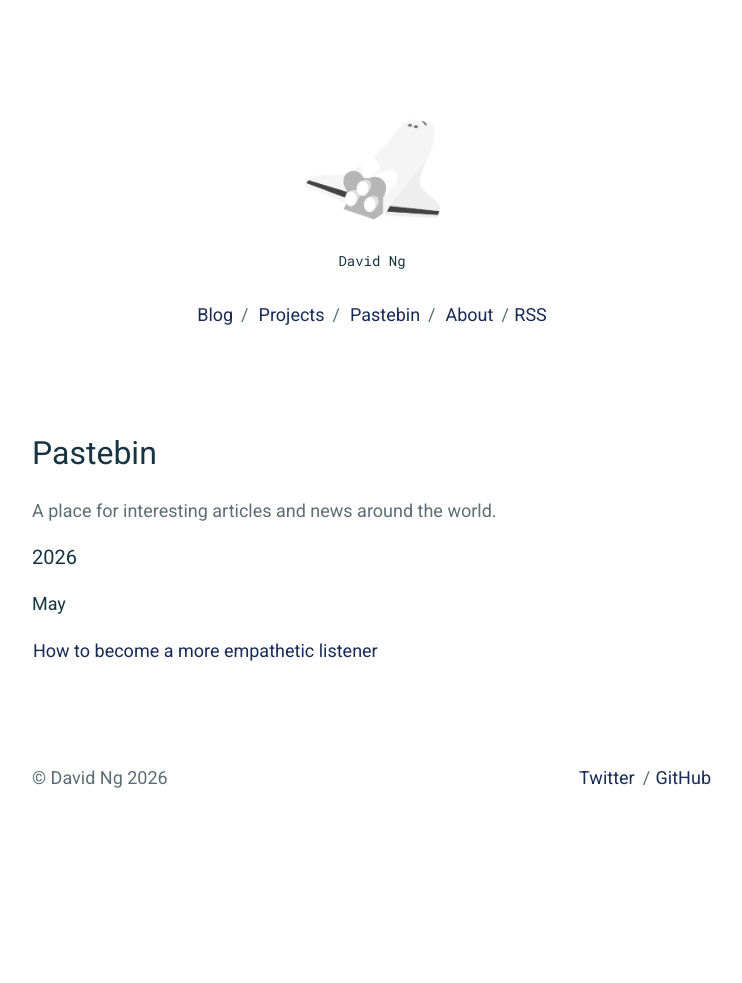
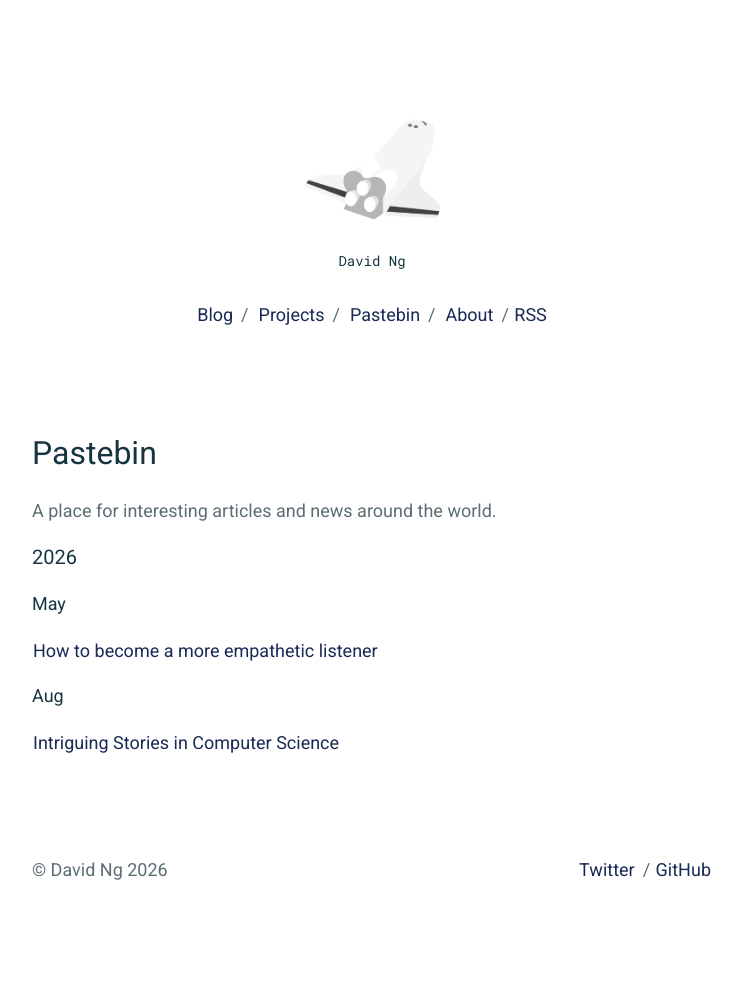
Before and after one commit to david90/paper, a Jekyll site: the page built from _pages/links.md, in a window 1280 px wide. Shown: the whole page, without its empty margins (268-1010 px from the left). Built offline with Jekyll 4.4.1, drawn with Linux system fonts in a browser that asks for light colours; before the commit the page ends 900 px from its top, so only the background shows below that.

Commit message:
Update links.md

```diff
--- a/_pages/links.md
+++ b/_pages/links.md
@@ -10,3 +10,8 @@ A place for interesting articles and news around the world.
 
 #### May
 [How to become a more empathetic listener](https://hbr.org/2024/04/how-to-become-a-more-empathetic-listener)
+
+
+#### Aug
+
+[Intriguing Stories in Computer Science](https://inventwithpython.com/blog/intriguing-stories-in-cs.html)
```
